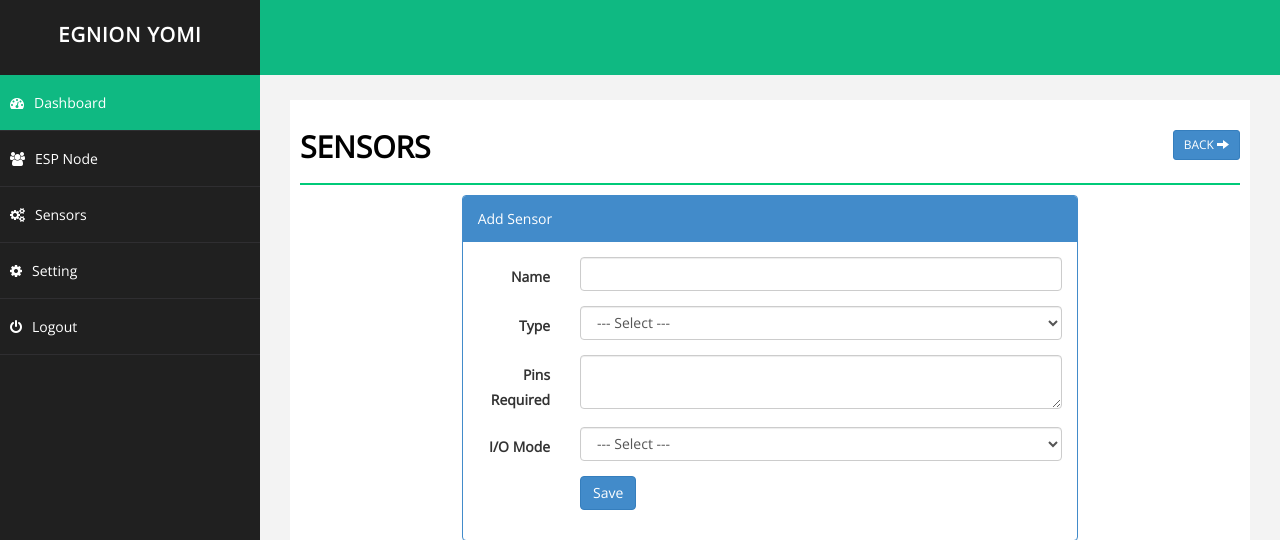
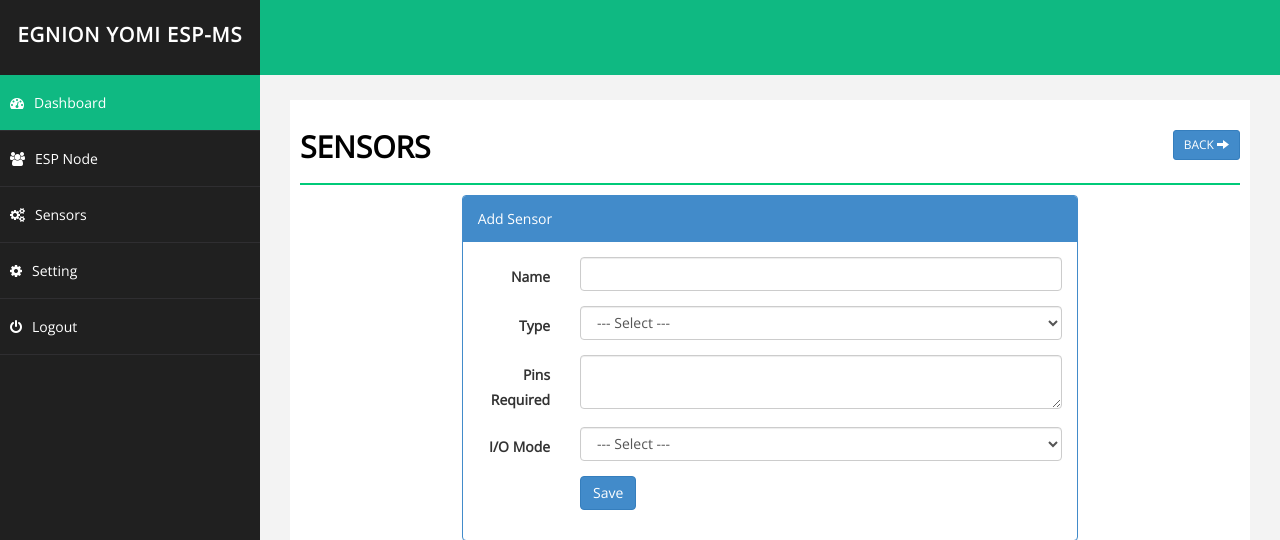
Before and after one commit to muhammadtalha242/ESP_PHP, a PHP site: page /IOTFRIDGE/sensors.php?action=add in a window 1280 px wide. Shown: the top 540 px of the page. Run offline with PHP 8.4, Linux system fonts and the light colour scheme; a user stored in the database is signed in.

Commit message:
minor fix-1

```diff
--- a/php/header.php
+++ b/php/header.php
@@ -8,7 +8,7 @@
                     <span class="icon-bar"></span>
                     <span class="icon-bar"></span>
                 </button>
-                <a class="navbar-brand" href="index.php">Egnion Yomi</a>
+                <a class="navbar-brand" href="index.php">Egnion Yomi ESP-MS</a>
             </div>
 
         </nav>
--- a/sensors.php
+++ b/sensors.php
@@ -85,7 +85,7 @@ $errormsg = "<div class='alert alert-success'><strong>Success!</strong> Sensor D
 <head>
     <meta charset="utf-8" />
     <meta name="viewport" content="width=device-width, initial-scale=1.0" />
-    <title>Egnion Yomi IOT</title>
+    <title>Egnion Yomi ESP-MS</title>
 
     <!-- BOOTSTRAP STYLES-->
     <link href="css/bootstrap.css" rel="stylesheet" />
```
